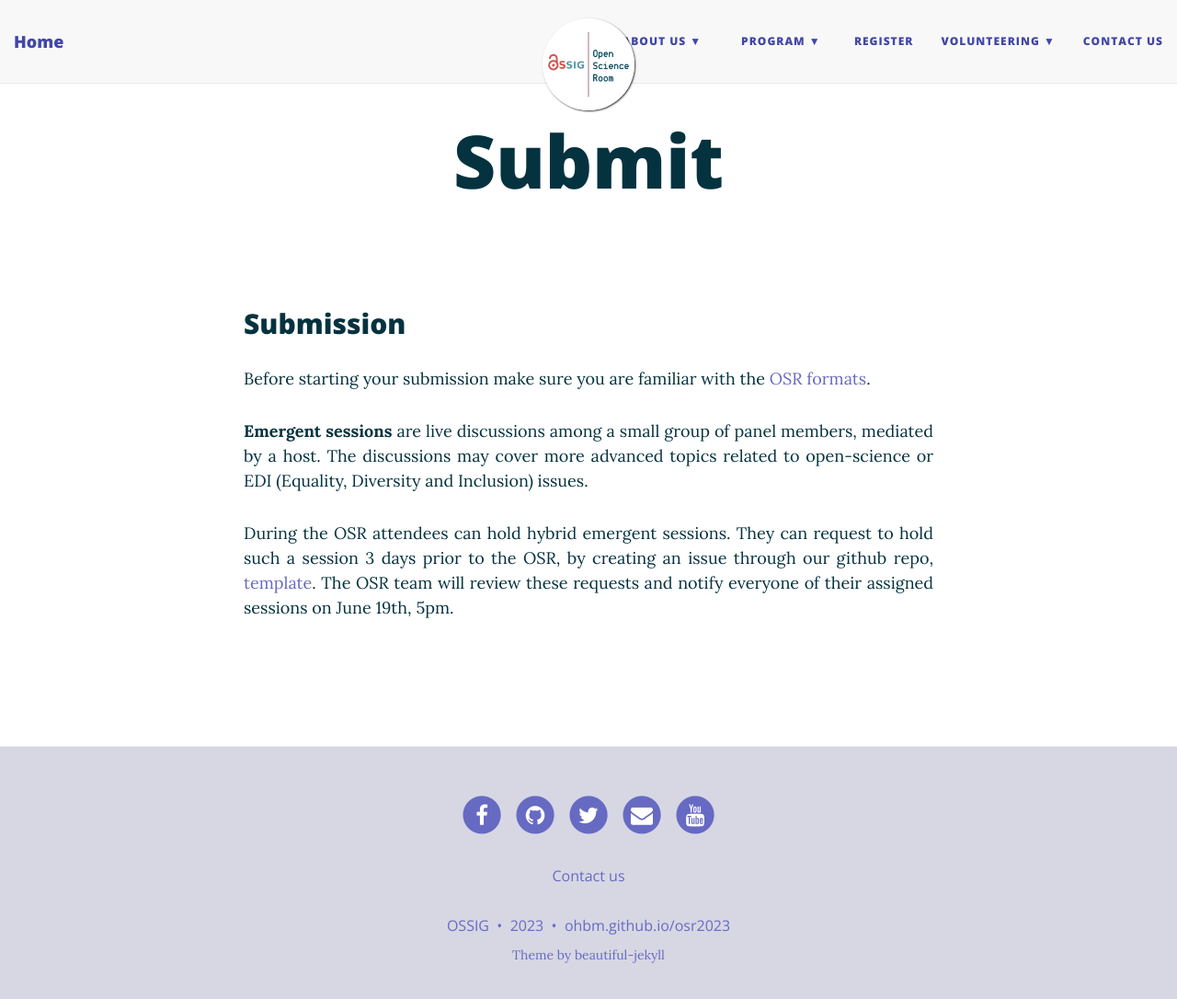
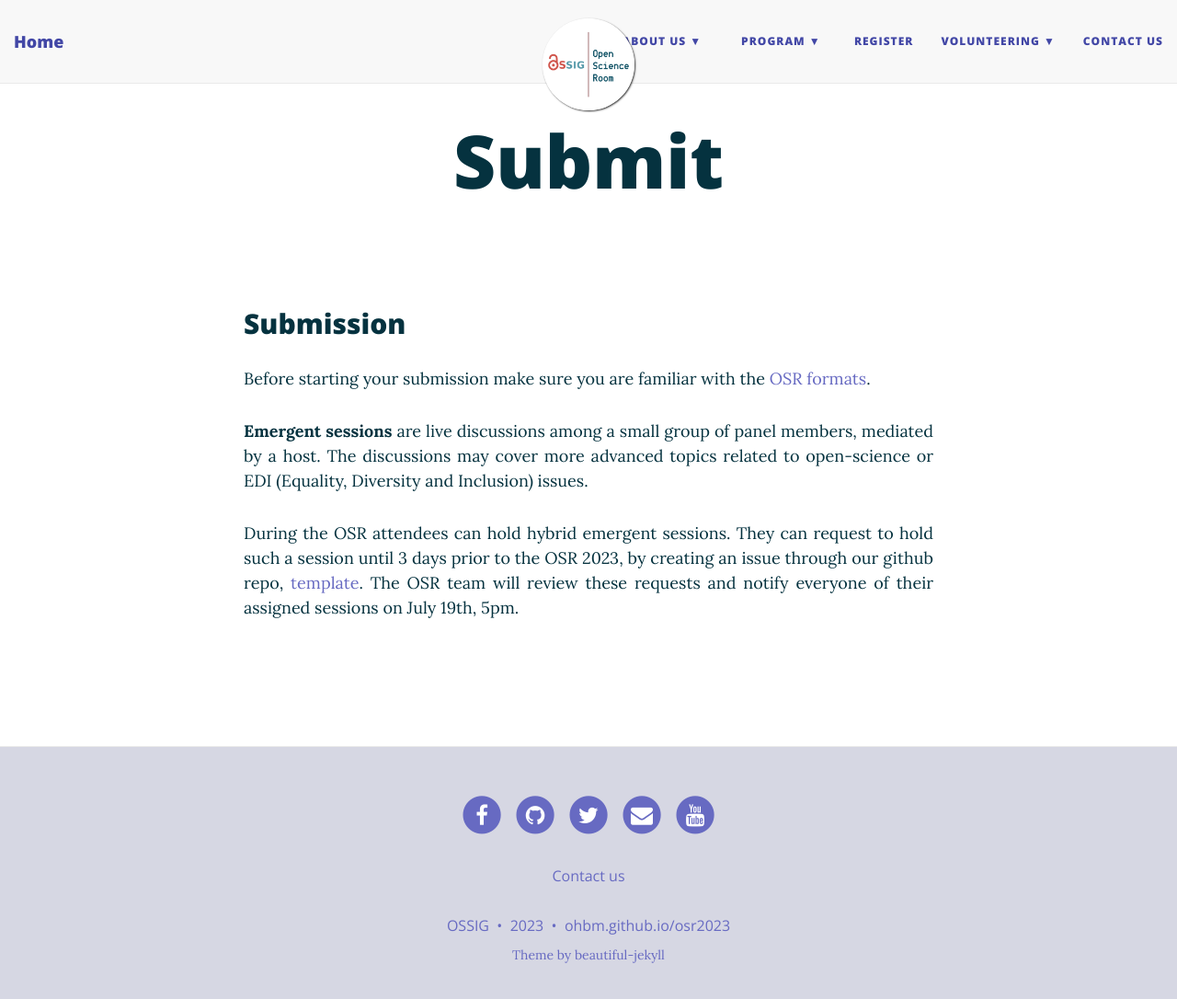
Before and after one commit to ohbm/osr2023, a Jekyll site: the page built from submit.md, in a window 1280 px wide and 1099 px high. Shown: the top 1086 px of the window at 92% size. Built offline with Jekyll 4.4.1, drawn with Linux system fonts in a browser that asks for light colours; nearby versions of some CDN libraries.

Commit message:
Update submit.md
updating emergent session submissions

```diff
--- a/submit.md
+++ b/submit.md
@@ -16,7 +16,7 @@
   **Emergent sessions** are live discussions among a small group of panel members, mediated by a host. The discussions may cover more advanced topics related to open-science or EDI (Equality, Diversity and Inclusion) issues.
 </p>
 <p align="justify">
-During the OSR attendees can hold hybrid emergent sessions. They can request to hold such a session 3 days prior to the OSR, by creating an issue through our github repo, [template](https://github.com/ohbm/osr2022/issues/30). The OSR team will review these requests and notify everyone of their assigned sessions on June 19th, 5pm.
+During the OSR attendees can hold hybrid emergent sessions. They can request to hold such a session until 3 days prior to the OSR 2023, by creating an issue through our github repo, [template](https://github.com/ohbm/osr2023/issues/1). The OSR team will review these requests and notify everyone of their assigned sessions on July 19th, 5pm.
 </p>
 {::options parse_block_html="false" /}
 
```
